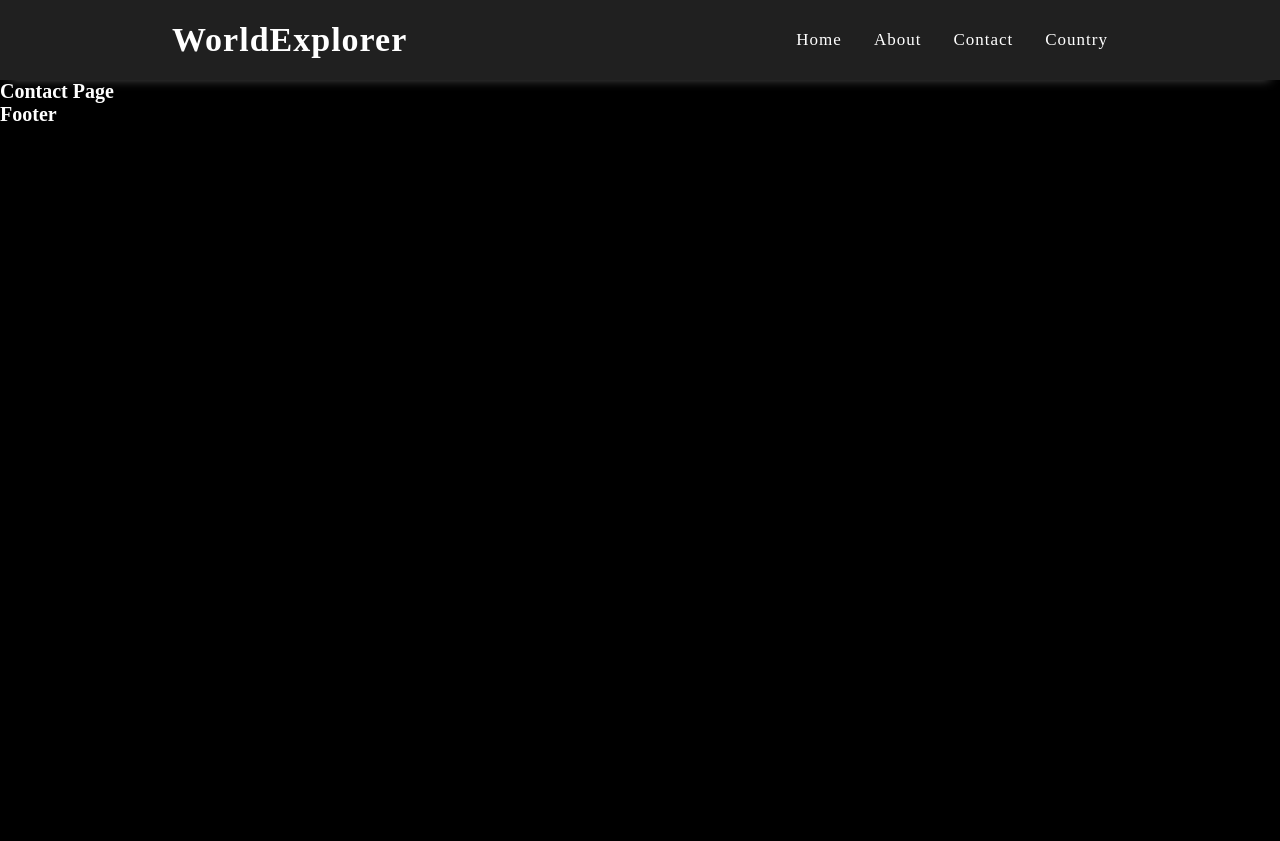
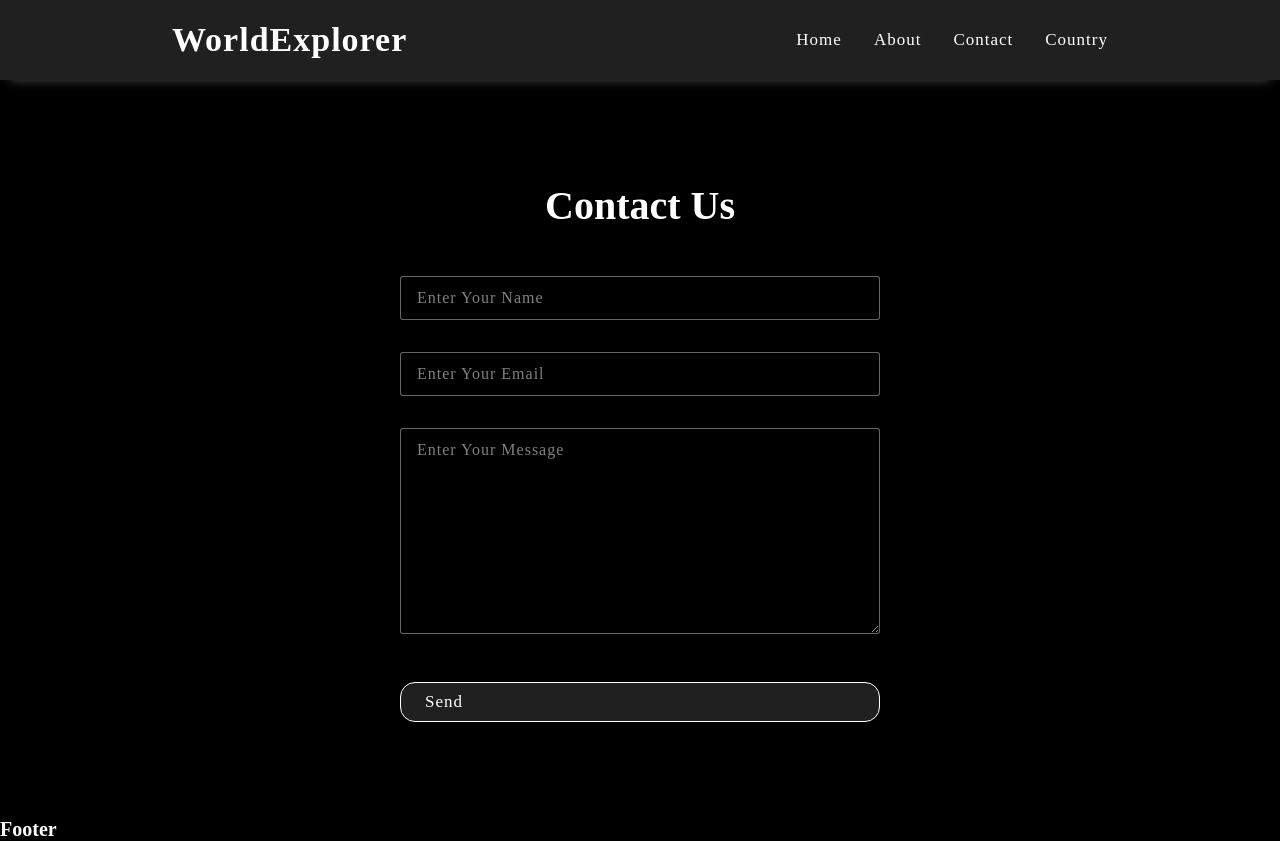
Before and after one commit to Purohit-Aarti/Country-React, a React (Vite) app: page /Contact in a window 1280 px wide. Before the commit the page ends 800 px from the top, so only its background shows below. Built offline with nearby package versions, Linux system fonts and the light colour scheme.

Commit message:
created-contact-form-using-React-v19

```diff
--- a/src/Pages/Contact.jsx
+++ b/src/Pages/Contact.jsx
@@ -1,5 +1,72 @@
+// import { useState } from "react"
+
+// export default function Contact () {
+//     const [formData, setFormData] = useState({
+//         username: '',
+//         email: '',
+//         message: ''
+//     });
+
+//     const handleFormData = (e) => {
+//         setFormData((currData) => {
+//             return {...currData, [e.target.name]: e.target.value};
+//         })
+//     }
+
+//     const handleSubmit = (e) => {
+//         e.preventDefault();
+//         console.log(formData);
+//         setFormData({
+//             username: '',
+//             email: '',
+//             message: ''
+//         });
+//     }
+
+//     return (
+//         <section className="section-contact">
+//             <h2 className="container-title">Contact Us</h2>
+
+//             <div className="contact-wrapper container">
+//                 <form onSubmit={handleSubmit}>
+//                     <input type="text" value={formData.username} className="form-control" name="username" placeholder="enter your name" required autoComplete="off" onChange={handleFormData}/>
+//                     <input type="email" value={formData.email} className="form-control" name="email" placeholder="enter your email" required autoComplete="off" onChange={handleFormData}/>
+//                     <textarea name="message" value={formData.message} className="form-control" placeholder="enter your message" rows="10" required onChange={handleFormData}></textarea>
+//                     <button type="submit">Send</button>
+//                 </form>
+//             </div>
+//         </section>
+//     )
+// }
+
+
+
+
+
+
+// new react version-19 way:
+
+
 export default function Contact () {
+
+    const handleFormSubmit = (formData) => {
+        console.log(formData.entries()); // formData.entries() returns an iterator object
+        const formInputData = Object.fromEntries(formData.entries()); // Object.fromEntries() converts the iterator object to an object
+        console.log(formInputData);
+    }
+
     return (
-        <h1>Contact Page</h1>
+        <section className="section-contact">
+            <h2 className="container-title">Contact Us</h2>
+
+            <div className="contact-wrapper container">
+                <form action={handleFormSubmit}>
+                    <input type="text"  className="form-control" name="username" placeholder="enter your name" required autoComplete="off" />
+                    <input type="email"  className="form-control" name="email" placeholder="enter your email" required autoComplete="off" />
+                    <textarea name="message"  className="form-control" placeholder="enter your message" rows="10" required autoComplete="off"></textarea>
+                    <button type="submit">Send</button>
+                </form>
+            </div>
+        </section>
     )
 }
```
